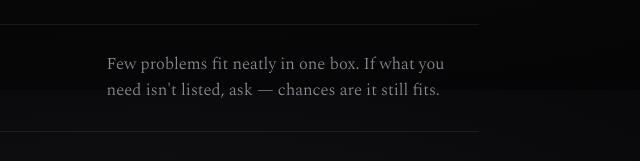
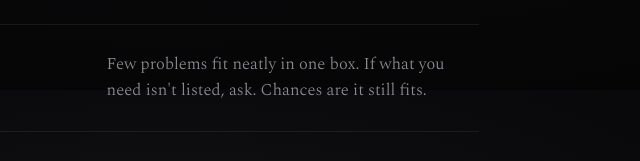
Before and after one commit to cole702/mondorgroup-site, a plain HTML site: page index.html in a window 1280 px wide. Shown: the part 2310-2471 px from the top of the page, 471-1111 px from the left. Drawn offline with Linux system fonts and the light colour scheme.

Commit message:
Copy: remove em dash in "And more" Scope row
Replace the em dash with a period for a cleaner two-sentence read.

Co-Authored-By: Claude Opus 4.8 <noreply@anthropic.com>

```diff
--- a/index.html
+++ b/index.html
@@ -388,7 +388,7 @@
         </div>
         <div class="cap-row reveal">
           <div class="cap-term">And more</div>
-          <div class="cap-desc">Few problems fit neatly in one box. If what you need isn't listed, ask — chances are it still fits.</div>
+          <div class="cap-desc">Few problems fit neatly in one box. If what you need isn't listed, ask. Chances are it still fits.</div>
         </div>
       </div>
     </section>
```
